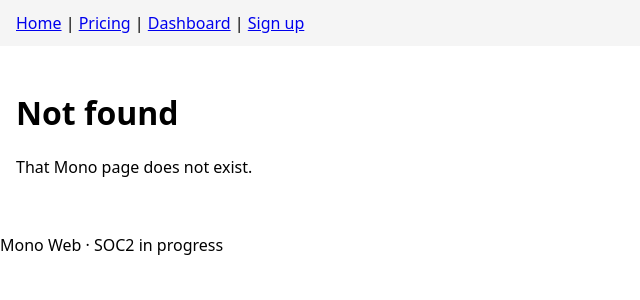
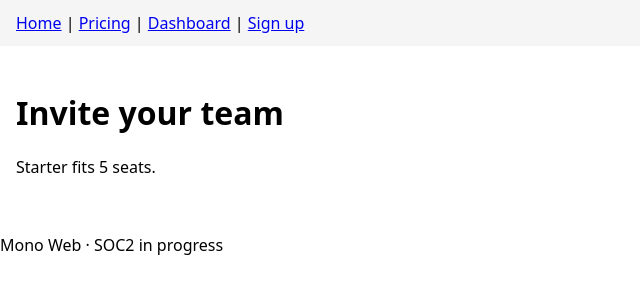
Before and after one commit to ArchAstroEvals/enterprise-mono, a Next.js app in the folder apps/web/: page /invite in a window 1280 px wide. Before the commit this address had no page. Shown: the top 300 px of the page, without its empty margins (0-640 px from the left). Built offline with nearby package versions, Linux system fonts and the light colour scheme.

Commit message:
Invite page

```diff
--- /dev/null
+++ b/apps/web/app/invite/page.jsx
@@ -0,0 +1,15 @@
+import { getPlan } from "@mono/billing";
+
+export const metadata = { title: "Invite — Mono Web" };
+
+export default function Invite() {
+  const plan = getPlan("starter");
+  return (
+    <div>
+      <h1>Invite your team</h1>
+      <p>
+        {plan.name} fits {plan.seats} seats.
+      </p>
+    </div>
+  );
+}
```
